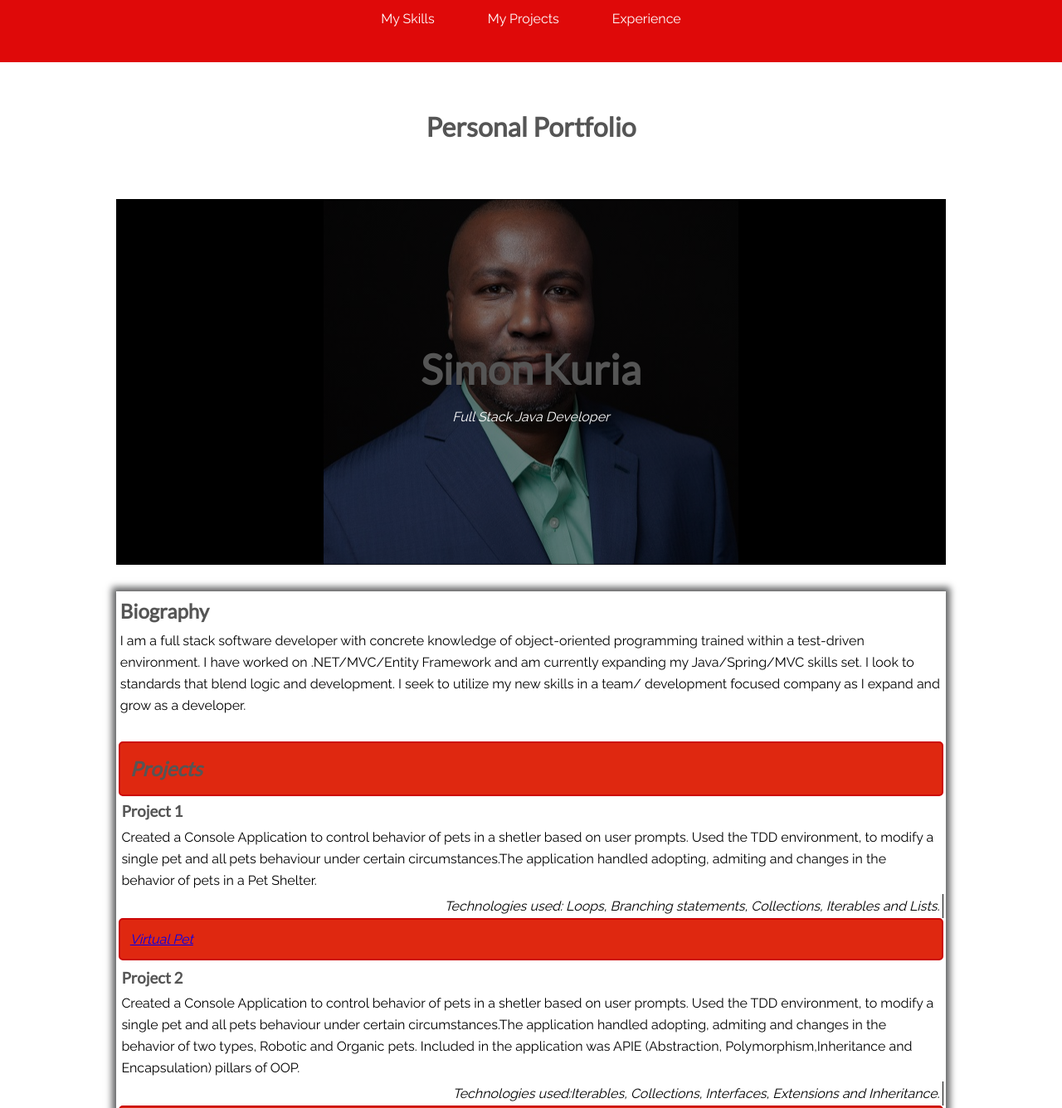
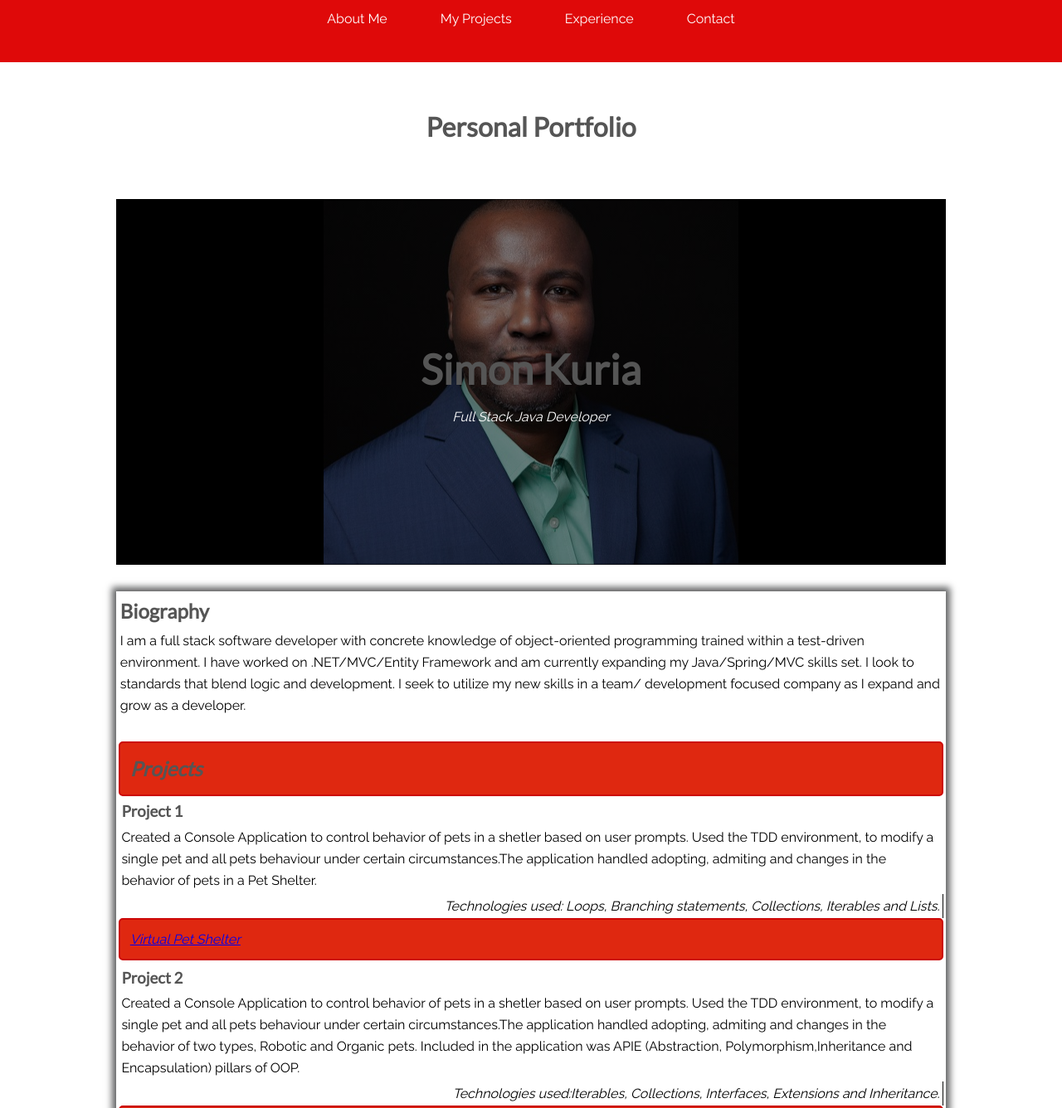
Before and after one commit to MachariaKuria/MachariaKuria.github.io, a plain HTML site: page index.html in a window 1280 px wide. Shown: the top 1336 px of the page at 83% size. Drawn offline with Linux system fonts and the light colour scheme.

Commit message:
Changed Nav

```diff
--- a/index.html
+++ b/index.html
@@ -46,7 +46,7 @@
             </em>
             </aside>
             <footer id="projFtr">
-                <a href="https://github.com/MachariaKuria/virtual-pet-shelter">Virtual Pet</a>
+                <a href="https://github.com/MachariaKuria/virtual-pet-shelter">Virtual Pet Shelter</a>
             </footer>
         </section>
         <section class="project2">
@@ -140,9 +140,10 @@
 
     </main>
     <nav>
-        <a href="#aboutMe">My Skills</a>
+        <a href="#aboutMe">About Me</a>
         <a href="#projHdr">My Projects</a>
         <a href="#expHdr">Experience</a>
+        <a href="#socio">Contact</a>
     </nav>
     <link rel="stylesheet" type="text/css" href="./layout.css">
     <link rel="stylesheet" type="text/css" href="./styles.css">
```
